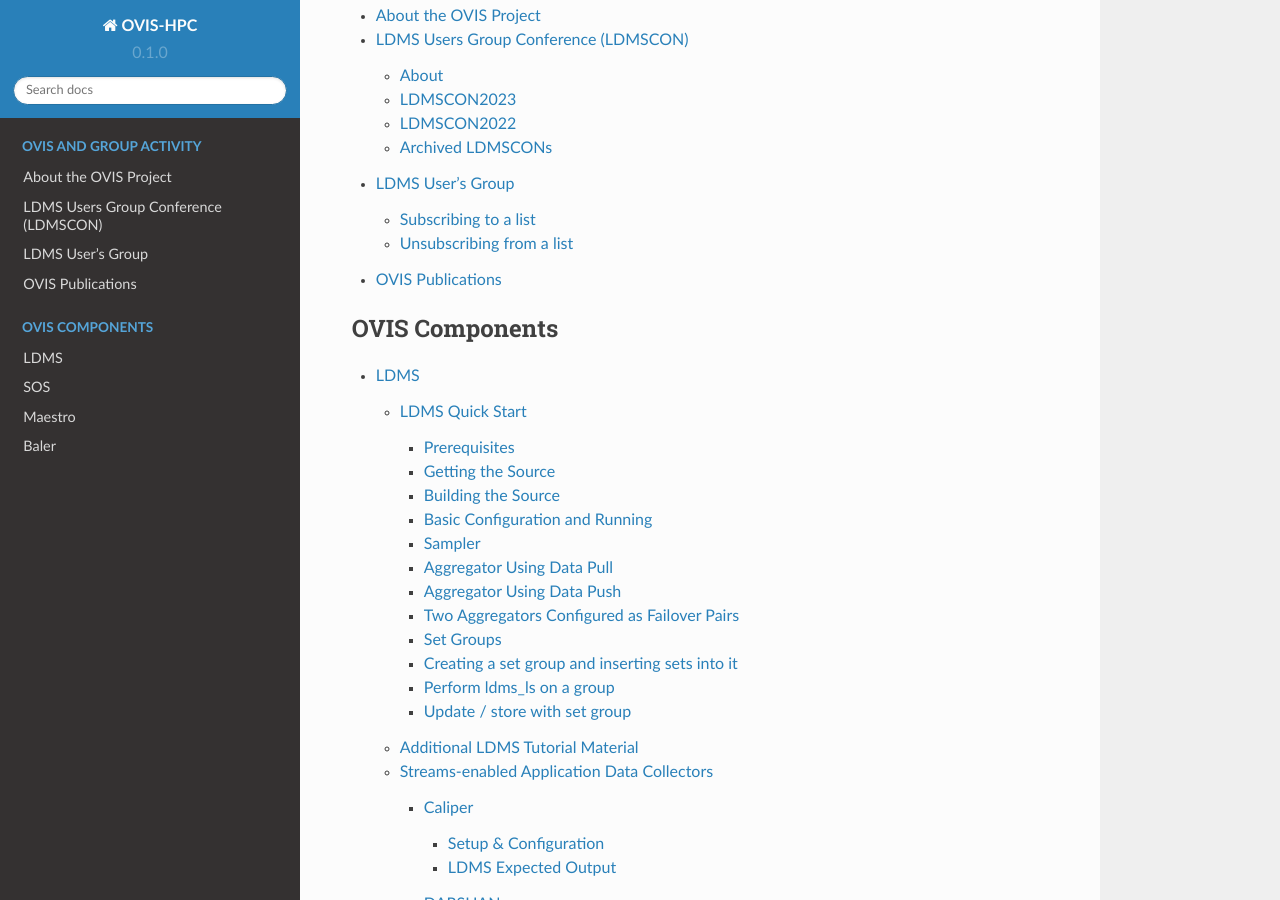
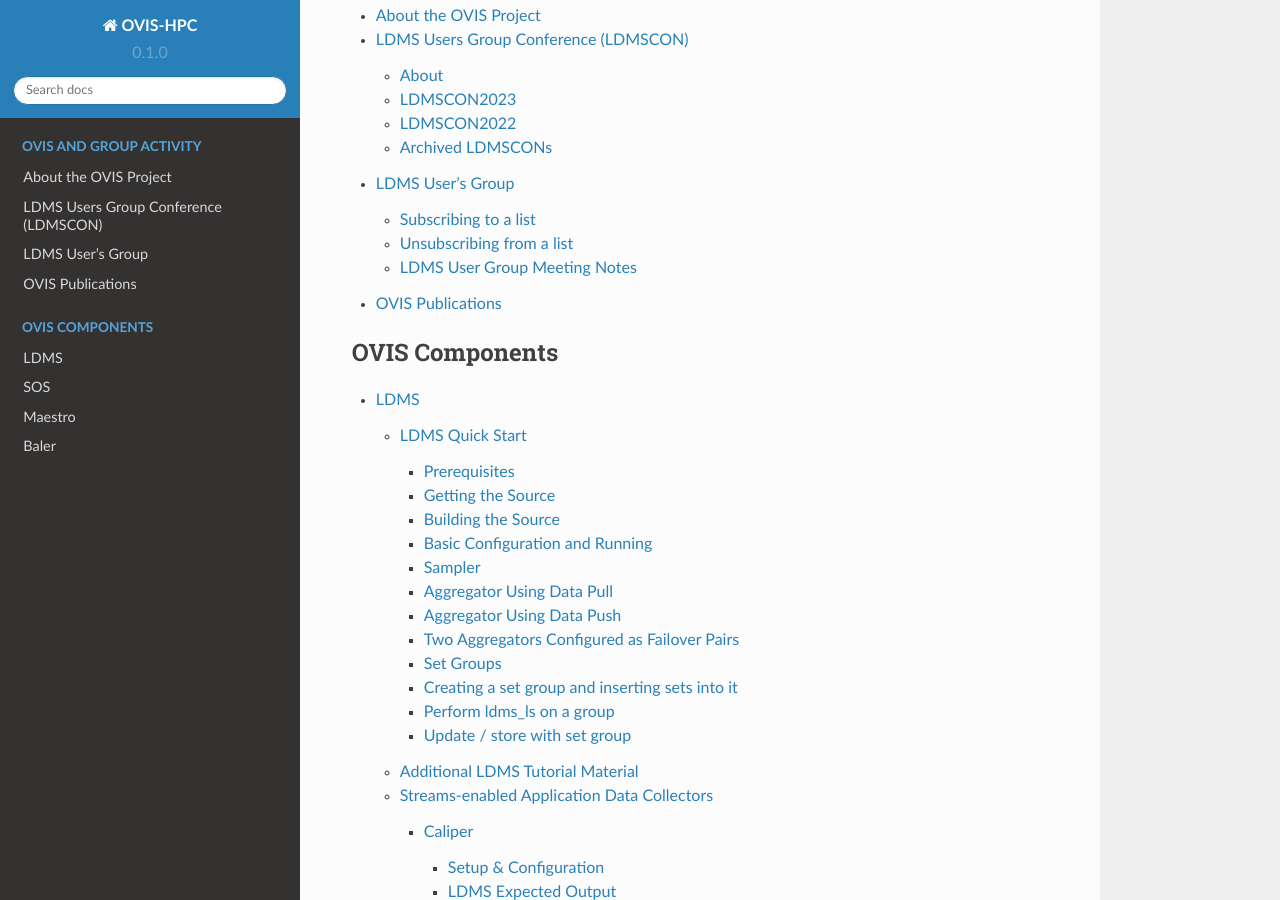
Before and after one commit to ovis-hpc/readthedocs, a Sphinx documentation site: the page built from docs/source/index.rst, in a window 1280 px wide and 900 px high, scrolled down 716 px. Built offline with Sphinx 7.4.7 and the Read the Docs theme 2.0.0, drawn with Linux system fonts in a browser that asks for light colours; pages that are not in the unit, such as notebooks, are missing from menus.

Commit message:
Update ug.rst

```diff
--- a/docs/source/ug.rst
+++ b/docs/source/ug.rst
@@ -29,3 +29,8 @@ To unsubscribe from one of the mailing lists, send an email to listserv@listserv
 For instance:
 
     unsubscribe ldms-announce
+
+
+LDMS User Group Meeting Notes
+-----------------------------
+All notes for our biweekly meetings can be found here: :ref:`ug_notes`
```
